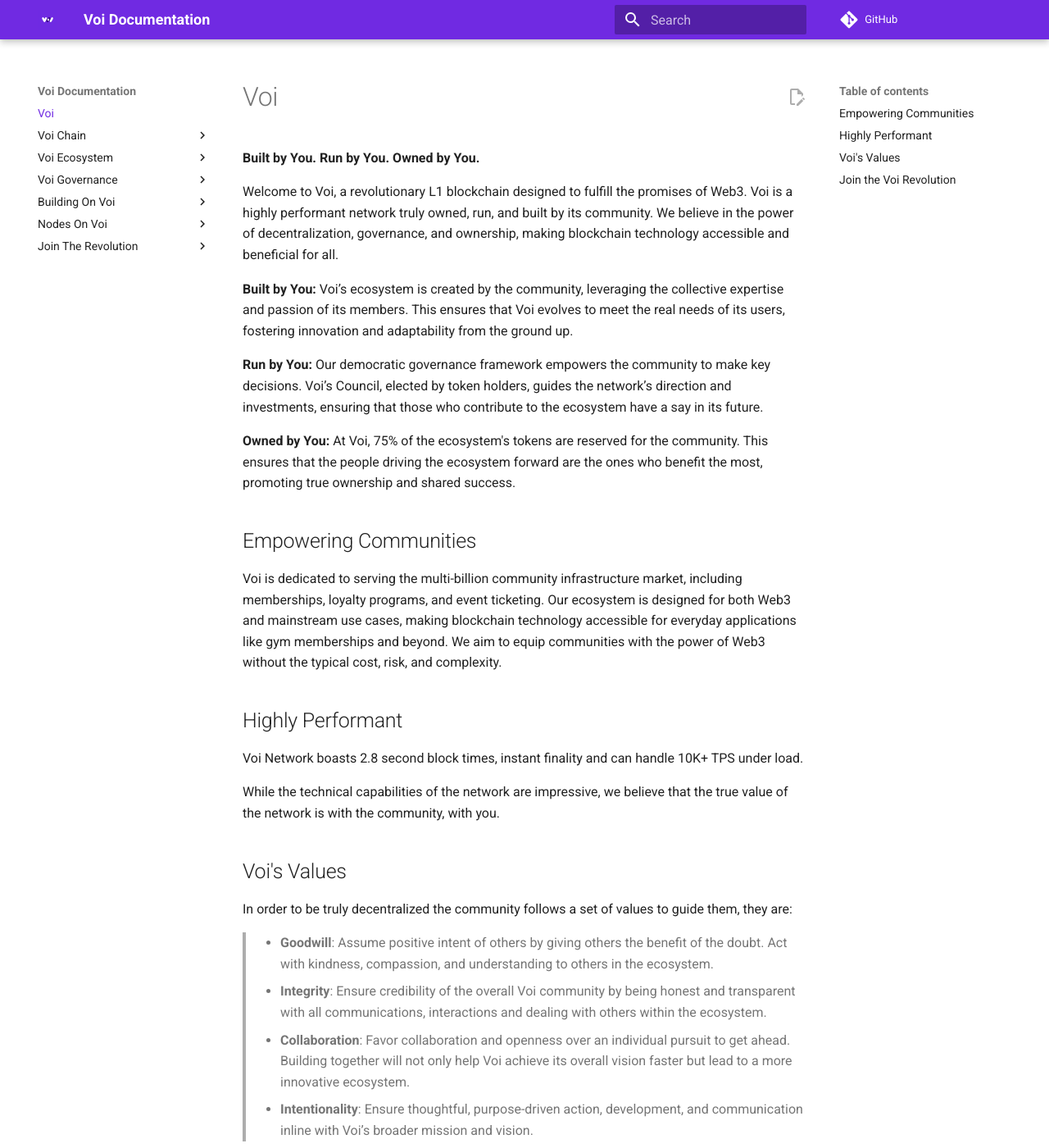
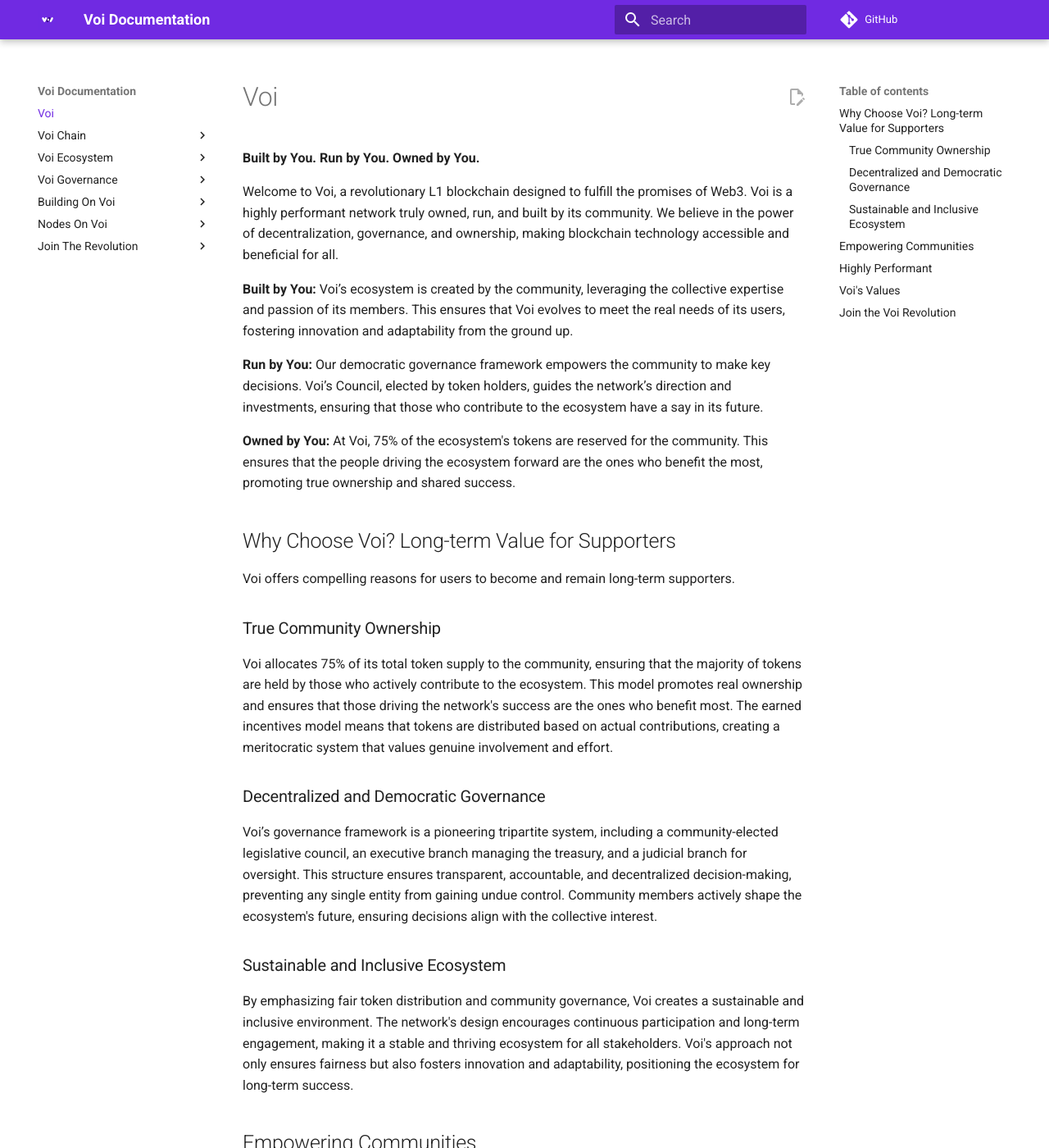
Before and after one commit to VoiNetwork/learn-more, an MkDocs documentation site: the page built from docs/index.md, in a window 1280 px wide and 1400 px high. Shown: the whole window at 82% size. Built offline with MkDocs 1.6.1 and Material for MkDocs 9.7.7, drawn with Linux system fonts in a browser that asks for light colours; plug-ins that fetch from the network failed and are left out; comment, search, counter and statistics services are not loaded.

Commit message:
Update index.md

```diff
--- a/docs/index.md
+++ b/docs/index.md
@@ -8,6 +8,18 @@
 **Run by You:** Our democratic governance framework empowers the community to make key decisions. Voi’s Council, elected by token holders, guides the network’s direction and investments, ensuring that those who contribute to the ecosystem have a say in its future.
 
 **Owned by You:** At Voi, 75% of the ecosystem's tokens are reserved for the community. This ensures that the people driving the ecosystem forward are the ones who benefit the most, promoting true ownership and shared success.
+
+## Why Choose Voi? Long-term Value for Supporters
+Voi offers compelling reasons for users to become and remain long-term supporters.
+
+### True Community Ownership
+Voi allocates 75% of its total token supply to the community, ensuring that the majority of tokens are held by those who actively contribute to the ecosystem. This model promotes real ownership and ensures that those driving the network's success are the ones who benefit most. The earned incentives model means that tokens are distributed based on actual contributions, creating a meritocratic system that values genuine involvement and effort.
+
+### Decentralized and Democratic Governance
+Voi’s governance framework is a pioneering tripartite system, including a community-elected legislative council, an executive branch managing the treasury, and a judicial branch for oversight. This structure ensures transparent, accountable, and decentralized decision-making, preventing any single entity from gaining undue control. Community members actively shape the ecosystem's future, ensuring decisions align with the collective interest.
+
+### Sustainable and Inclusive Ecosystem
+By emphasizing fair token distribution and community governance, Voi creates a sustainable and inclusive environment. The network's design encourages continuous participation and long-term engagement, making it a stable and thriving ecosystem for all stakeholders. Voi's approach not only ensures fairness but also fosters innovation and adaptability, positioning the ecosystem for long-term success.
 
 ## Empowering Communities
 Voi is dedicated to serving the multi-billion community infrastructure market, including memberships, loyalty programs, and event ticketing. Our ecosystem is designed for both Web3 and mainstream use cases, making blockchain technology accessible for everyday applications like gym memberships and beyond. We aim to equip communities with the power of Web3 without the typical cost, risk, and complexity.
@@ -26,6 +38,6 @@
 > - **Intentionality**: Ensure thoughtful, purpose-driven action, development, and communication inline with Voi’s broader mission and vision.
 
 ## Join the Voi Revolution
-Dive into our [white paper](https://drive.google.com/file/d/1gpZDpeoC3FAt-SAVS0B5Hq7bDdgnpE7R/view?usp=drive_link) to explore our vision and strategic plans in detail and follow our [twitter](https://x.com/Voi_Net) or join our [discord](https://discord.gg/voi-network) to stay up to date.
+Dive into our [white paper](https://docs.google.com/document/d/1UdVmLYs-BVxCBE-zC7LUIpmsbKZHGrCYu58gdIrZ-Ls/edit?usp=sharing) to explore our vision and strategic plans in detail and follow our [twitter](https://x.com/Voi_Net) or join our [discord](https://discord.gg/voi-network) to stay up to date.
 
 Read on to learn more about Voi's ecosystem, governance, tokenomics, and more.
```
